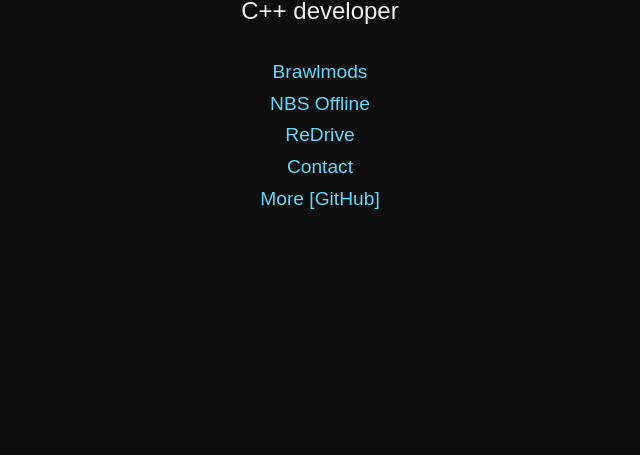
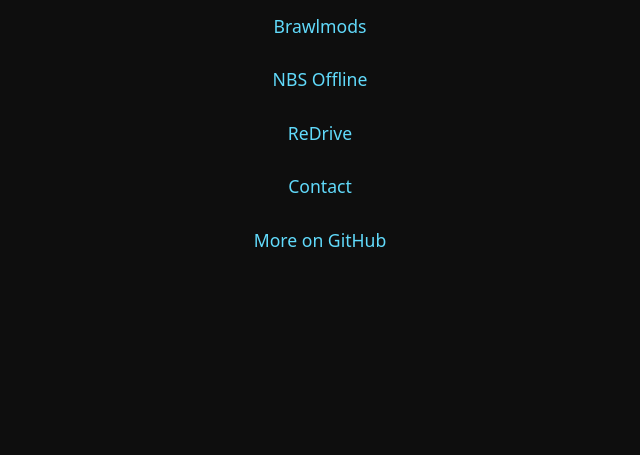
Before and after one commit to natesworks/natesworks.com, a plain HTML site: page index.html in a window 1280 px wide. Shown: the part 345-800 px from the top of the page, without its empty margins (320-960 px from the left). Drawn offline with Linux system fonts and the light colour scheme.

Commit message:
Update index.html

```diff
--- a/index.html
+++ b/index.html
@@ -5,53 +5,97 @@
 <meta name="viewport" content="width=device-width, initial-scale=1.0">
 <title>Natesworks</title>
 <style>
-body {
+*
+{
+  box-sizing: border-box;
   margin: 0;
+  padding: 0;
+}
+
+body
+{
   height: 100vh;
-  font-family: sans-serif;
+  font-family: system-ui, sans-serif;
   background-color: #0e0e0e;
   color: #f0f0f0;
   display: flex;
   justify-content: center;
   align-items: center;
+  padding: 2rem;
 }
-.container {
+
+.container
+{
   text-align: center;
+  max-width: 500px;
+  width: 100%;
+  animation: fadeIn 1s ease-out;
 }
-h1 {
+
+h1
+{
   font-size: 3em;
   margin-bottom: 0.2em;
+  color: #ffffff;
 }
-h2 {
-  font-weight: normal;
+
+h2
+{
+  font-weight: 300;
   margin-top: 0;
-  margin-bottom: 1.5em;
+  margin-bottom: 2em;
+  color: #bbbbbb;
 }
-a {
+
+.links
+{
+  display: flex;
+  flex-direction: column;
+  gap: 0.75em;
+}
+
+a
+{
   color: #61dafb;
   text-decoration: none;
-  font-size: 1.2em;
+  font-size: 1.1em;
+  padding: 0.5em 1em;
+  border-radius: 6px;
+  transition: background 0.2s, transform 0.2s;
 }
-a:hover {
+
+a:hover
+{
+  background-color: #1f1f1f;
   text-decoration: underline;
+  transform: scale(1.03);
 }
-.links {
-  display: flex;
-  flex-direction: column;
-  gap: 0.6em;
+
+@keyframes fadeIn
+{
+  from
+  {
+    opacity: 0;
+    transform: translateY(20px);
+  }
+  to
+  {
+    opacity: 1;
+    transform: translateY(0);
+  }
 }
 </style>
 </head>
 <body>
 <div class="container">
   <h1>Natesworks</h1>
-  <h2>C++ developer</h2>
+  <h2>C++ Developer</h2>
   <div class="links">
     <a href="https://brawlmods.natesworks.com">Brawlmods</a>
     <a href="https://t.me/nbsoffline">NBS Offline</a>
     <a href="https://github.com/natesworks/redrive">ReDrive</a>
     <a href="mailto:contact@natesworks.com">Contact</a>
-    <a href="https://github.com/natesworks">More [GitHub]</a>
+    <a href="https://github.com/natesworks">More on GitHub</a>
   </div>
 </div>
 </body>
```
